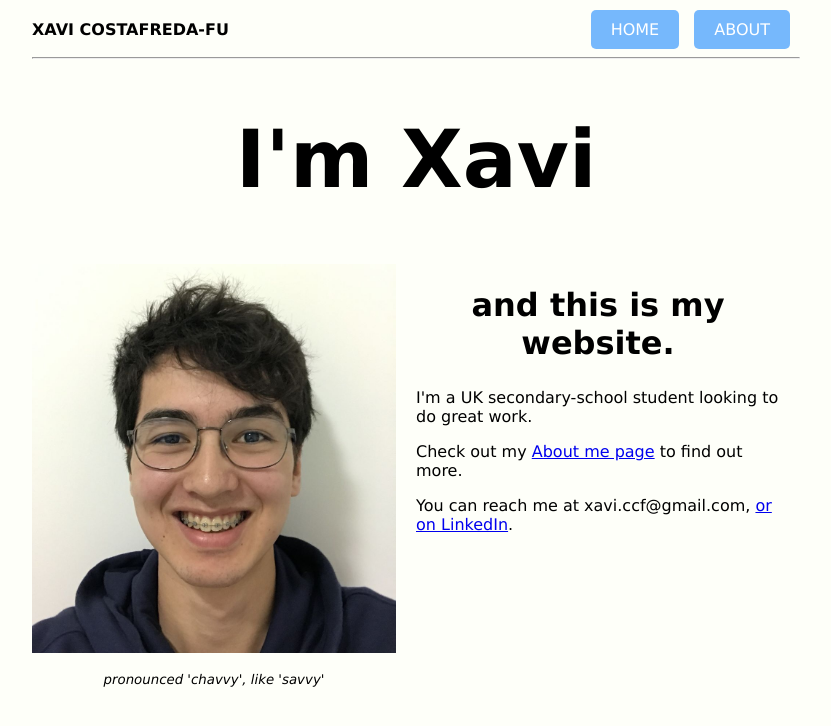
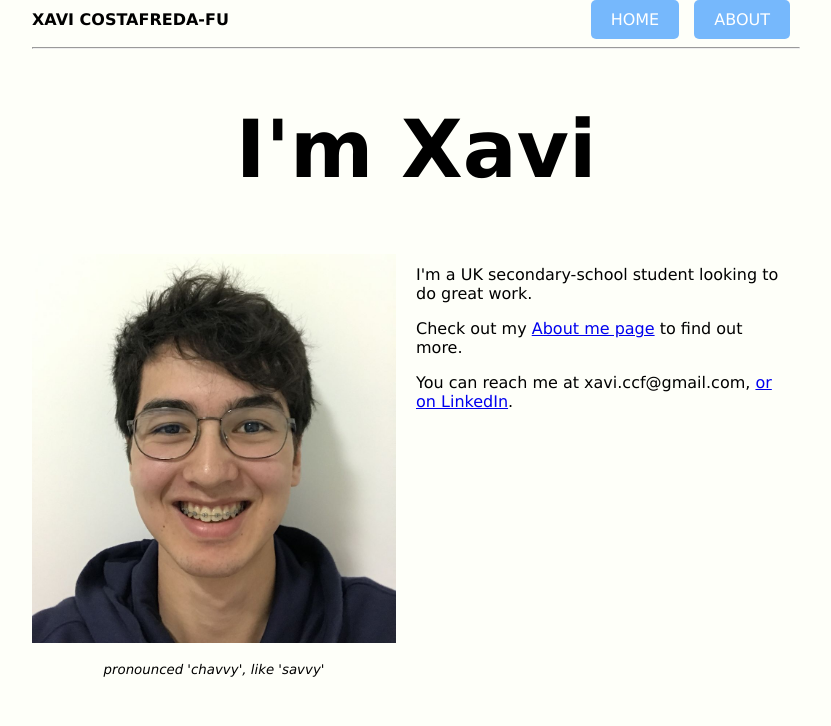
Before and after one commit to XaviC-F/website, a plain HTML site: page index.html in a window 1280 px wide. Shown: the whole page, without its empty margins (224-1055 px from the left). Drawn offline with Linux system fonts and the light colour scheme.

Commit message:
removed h2 subtitle on index.html. nuked top and bottom margins to see what happens.

```diff
--- a/default.css
+++ b/default.css
@@ -28,15 +28,16 @@ body {
   font-family: Verdana, Geneva, Tahoma, sans-serif;
   width: 60%;
   margin: 0 auto;
-  margin-bottom: 0;
-  margin-top: 10px;
+  margin-bottom: 0px;
+  margin-top: 0px;
 }
 
 header {
   text-align: center;
   font-size: 2.5em;
   font-weight: bold;
-  margin: 0;
+  margin-top: 0px;
+  margin-bottom: 0px;
 }
 
 nav {
--- a/index.html
+++ b/index.html
@@ -31,7 +31,6 @@
           <p style="text-align: center; font-size: smaller"><em>pronounced 'chavvy', like 'savvy'</em></p>
         </div>
         <div class="main-content">
-          <h2>and this is my website.</h2>
           <p>I'm a UK secondary-school student looking to do great work.</p>
           <p>Check out my <a href="/about.html">About me page</a> to find out more.</p>
           <p>You can reach me at xavi.ccf@gmail.com,
```
